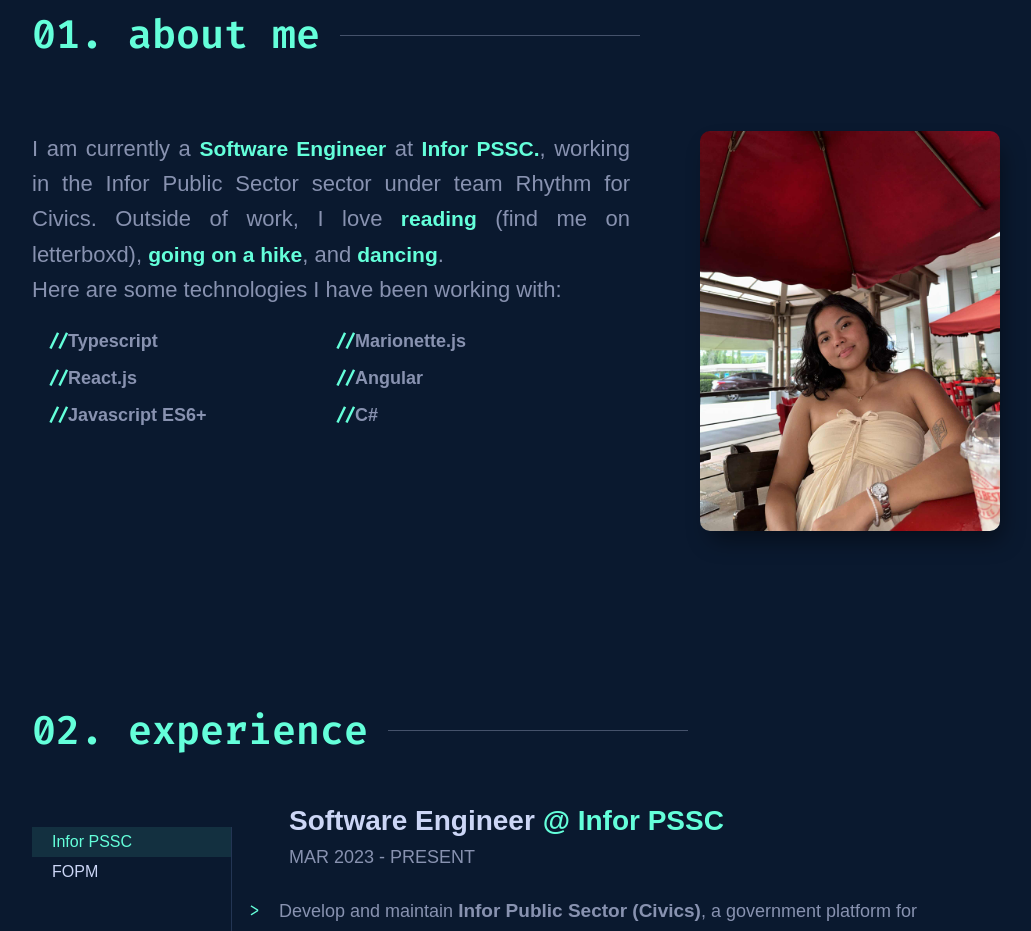
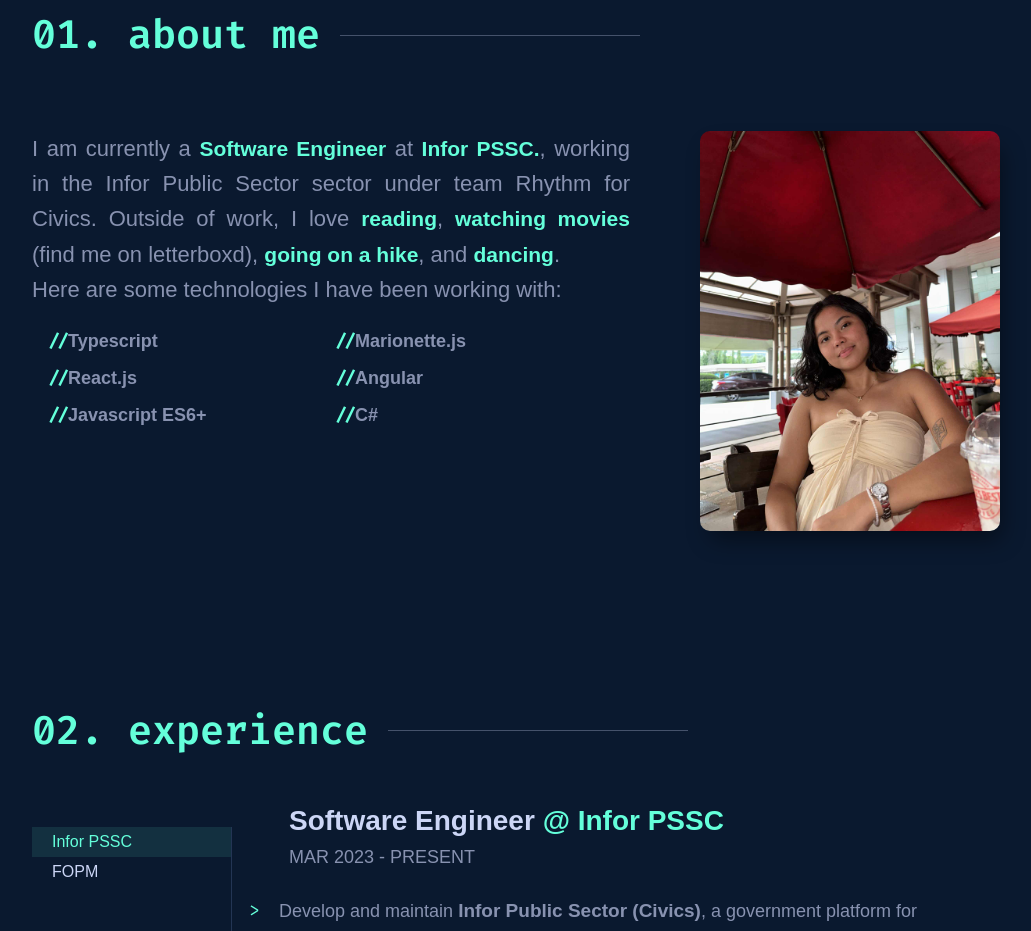
Before and after one commit to cstrdmsc/jacquilinedamasco, a website: page index.html in a window 1280 px wide. Shown: the part 897-1828 px from the top of the page, without its empty margins (124-1155 px from the left). Drawn offline with Linux system fonts and the light colour scheme; a web font is replaced by a local one.

Commit message:
about-description changes

```diff
--- a/index.html
+++ b/index.html
@@ -49,7 +49,7 @@
                     <p>
                         I am currently a <b>Software Engineer</b> at
                         <a href="https://www.aboutamazon.com/"> Infor PSSC.</a>, working in the Infor Public Sector
-                        sector under team Rhythm for Civics. Outside of work, I love <b>reading</b> (find me on letterboxd), <b>going on a hike</b>, and <b>dancing</b>.
+                        sector under team Rhythm for Civics. Outside of work, I love <b>reading</b>, <b>watching movies</b> (find me on letterboxd), <b>going on a hike</b>, and <b>dancing</b>.
 
                     </p>
                     <p>Here are some technologies I have been working with:</p>
```
